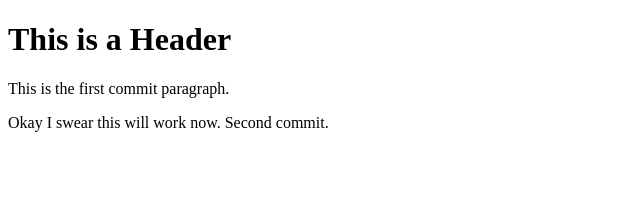
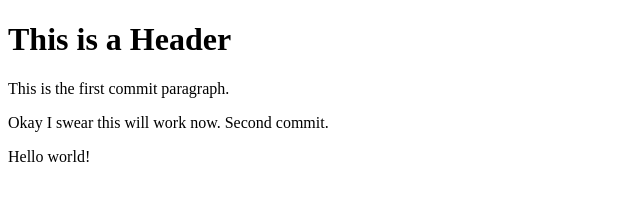
Before and after one commit to vcfratts/git-test, a website: page index.html in a window 1280 px wide. Shown: the whole page, without its empty margins (0-640 px from the left). Drawn offline with Linux system fonts and the light colour scheme.

Commit message:
Using NPM

```diff
--- a/index.html
+++ b/index.html
@@ -6,5 +6,7 @@
         </p>
         <p> Okay I swear this will work now. Second commit.
         </p>
+        <p>Hello world!
+        </p>
     </body>
 </html>
```
Also changed, not shown: package.json (added, +24 -0 lines), 2 other files.
